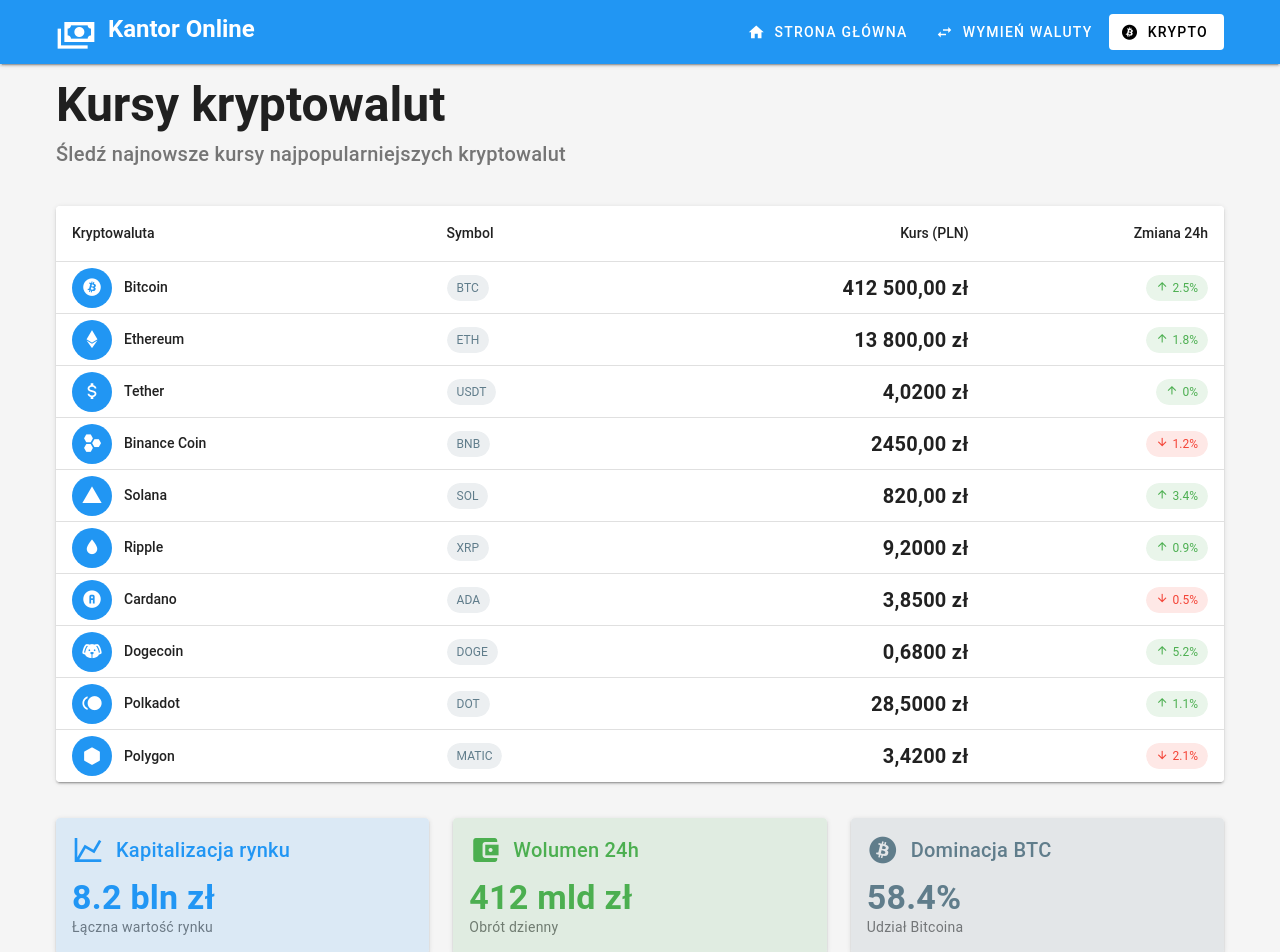
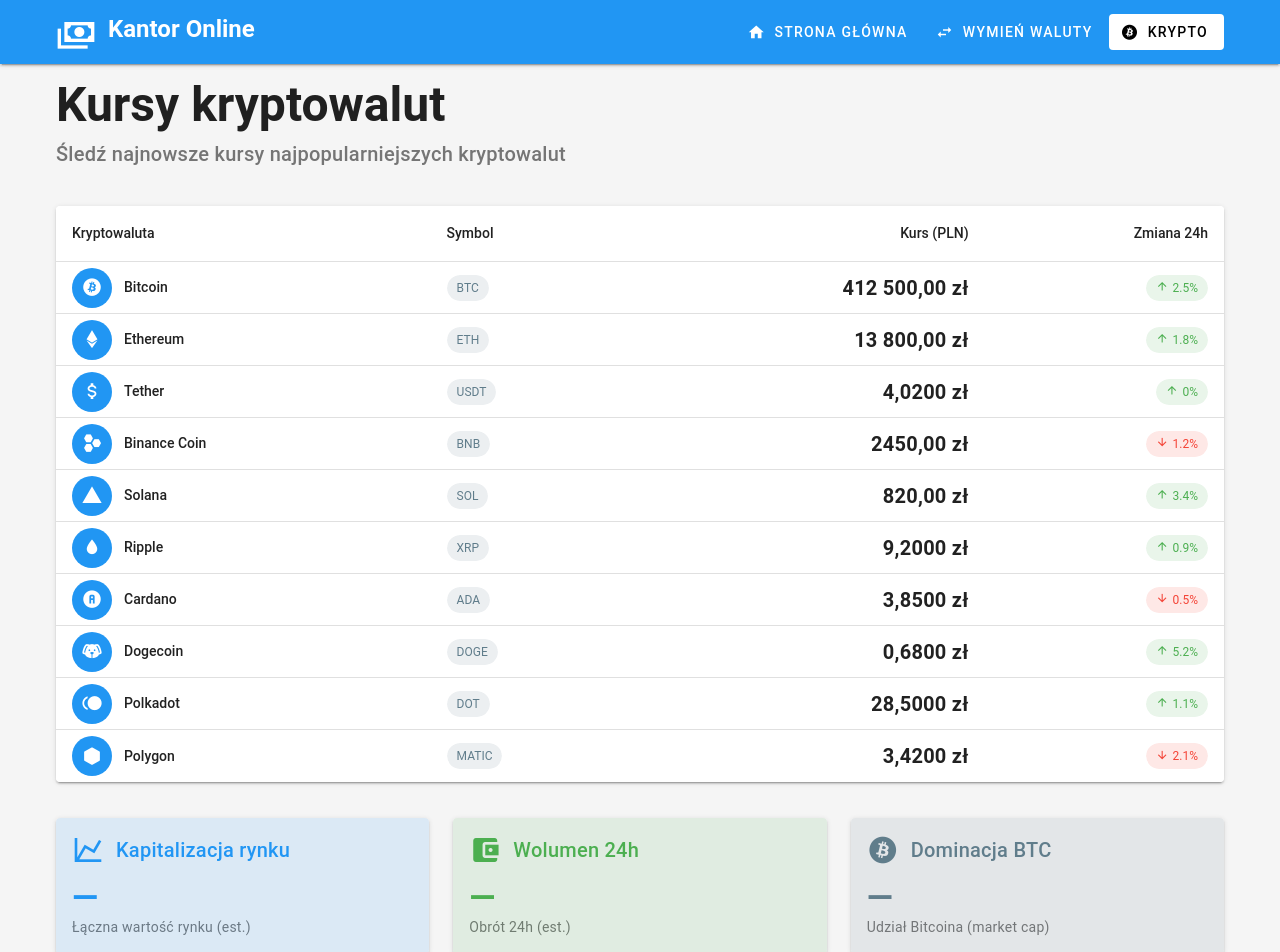
Before and after one commit to hbartek230/exchange-service-fe, a Vue app: page /krypto in a window 1280 px wide. Shown: the top 952 px of the page. Built offline with nearby package versions, Linux system fonts and the light colour scheme; no server answers.

Commit message:
review changes

```diff
--- a/src/App.vue
+++ b/src/App.vue
@@ -1,3 +1,13 @@
+<script setup>
+import { RouterLink } from 'vue-router'
+
+const navItems = [
+  { name: 'home', icon: 'mdi-home', text: 'Strona główna' },
+  { name: 'exchange', icon: 'mdi-swap-horizontal', text: 'Wymień waluty' },
+  { name: 'crypto', icon: 'mdi-bitcoin', text: 'Krypto' }
+]
+</script>
+
 <template>
   <v-app>
     <v-app-bar color="primary" elevation="2" prominent>
@@ -9,39 +19,21 @@
 
         <v-spacer></v-spacer>
 
-        <RouterLink :to="{ name: 'home' }" custom v-slot="{ navigate, href, isActive }">
+        <RouterLink
+          v-for="item in navItems"
+          :key="item.name"
+          :to="{ name: item.name }"
+          custom
+          v-slot="{ navigate, href, isActive }"
+        >
           <v-btn
             :href="href"
             @click="navigate"
             :variant="isActive ? 'flat' : 'text'"
             :color="isActive ? 'white' : ''"
-            prepend-icon="mdi-home"
+            :prepend-icon="item.icon"
           >
-            Strona główna
-          </v-btn>
-        </RouterLink>
-
-        <RouterLink :to="{ name: 'exchange' }" custom v-slot="{ navigate, href, isActive }">
-          <v-btn
-            :href="href"
-            @click="navigate"
-            :variant="isActive ? 'flat' : 'text'"
-            :color="isActive ? 'white' : ''"
-            prepend-icon="mdi-swap-horizontal"
-          >
-            Wymień waluty
-          </v-btn>
-        </RouterLink>
-
-        <RouterLink :to="{ name: 'crypto' }" custom v-slot="{ navigate, href, isActive }">
-          <v-btn
-            :href="href"
-            @click="navigate"
-            :variant="isActive ? 'flat' : 'text'"
-            :color="isActive ? 'white' : ''"
-            prepend-icon="mdi-bitcoin"
-          >
-            Krypto
+            {{ item.text }}
           </v-btn>
         </RouterLink>
       </v-container>
@@ -66,7 +58,3 @@
     </v-footer>
   </v-app>
 </template>
-
-<script setup>
-import { RouterLink } from 'vue-router'
-</script>
--- a/src/composables/useCurrencyData.js
+++ b/src/composables/useCurrencyData.js
@@ -157,6 +157,66 @@
     }
   ])
 
+  const marketStats = ref({
+    marketCapPLN: null,
+    volume24hPLN: null,
+    btcDominance: null,
+    updatedAt: null
+  })
+
+  const formatLargePLN = (value) => {
+    if (value === null || value === undefined) return '—'
+    const abs = Math.abs(value)
+    const sign = value < 0 ? '-' : ''
+    const units = [
+      { limit: 1e12, suffix: 'bln' },
+      { limit: 1e9, suffix: 'mld' },
+      { limit: 1e6, suffix: 'mln' },
+      { limit: 1e3, suffix: 'tys.' }
+    ]
+
+    for (const u of units) {
+      if (abs >= u.limit) {
+        return `${sign}${(abs / u.limit).toFixed(1)} ${u.suffix} zł`
+      }
+    }
+
+    return `${sign}${formatCurrency(value, 2)} zł`
+  }
+
+  const fetchMarketStats = async () => {
+    try {
+      const res = await fetch('https://api.coingecko.com/api/v3/global')
+      if (!res.ok) throw new Error('Failed to fetch market stats')
+      const json = await res.json()
+
+      const marketCapUSD = json?.data?.total_market_cap?.usd ?? null
+      const volumeUSD = json?.data?.total_volume?.usd ?? null
+      const btcDominance = json?.data?.market_cap_percentage?.btc ?? null
+
+      const usdEntry = currencies.value.find(c => c.code === 'USD')
+      const usdRate = usdEntry ? usdEntry.rate : null
+
+      if (marketCapUSD != null && usdRate != null) {
+        marketStats.value.marketCapPLN = marketCapUSD * usdRate
+      } else {
+        marketStats.value.marketCapPLN = null
+      }
+
+      if (volumeUSD != null && usdRate != null) {
+        marketStats.value.volume24hPLN = volumeUSD * usdRate
+      } else {
+        marketStats.value.volume24hPLN = null
+      }
+
+      marketStats.value.btcDominance = typeof btcDominance === 'number' ? btcDominance : null
+      marketStats.value.updatedAt = new Date().toISOString()
+    } catch (err) {
+      console.error('fetchMarketStats error:', err)
+    }
+  }
+
+
   const formatCurrency = (value, decimals = 2) => {
     return new Intl.NumberFormat('pl-PL', {
       minimumFractionDigits: decimals,
@@ -173,6 +233,10 @@
     currencies,
     cryptocurrencies,
     formatCurrency,
-    convertCurrency
+    convertCurrency,
+    // market stats & helpers
+    marketStats,
+    fetchMarketStats,
+    formatLargePLN
   }
 }
--- a/src/main.js
+++ b/src/main.js
@@ -5,9 +5,9 @@
 import 'vuetify/styles'
 
 import App from './App.vue'
-import HomePage from './view/HomePage.vue'
-import ExchangePage from './view/ExchangePage.vue'
-import CryptoPage from './view/CryptoPage.vue'
+import HomePage from './views/HomePage.vue'
+import ExchangePage from './views/ExchangePage.vue'
+import CryptoPage from './views/CryptoPage.vue'
 
 const vuetify = createVuetify({
   theme: {
--- a/src/view/CryptoPage.vue
+++ b/src/views/CryptoPage.vue
@@ -69,8 +69,8 @@
               <v-icon size="32" class="mr-3">mdi-chart-line</v-icon>
               <span class="text-h6 font-weight-medium">Kapitalizacja rynku</span>
             </div>
-            <p class="text-h4 font-weight-bold primary--text">8.2 bln zł</p>
-            <p class="text-body-2 text-grey-darken-1">Łączna wartość rynku</p>
+            <p class="text-h4 font-weight-bold primary--text">{{ formatLargePLN(marketStats.marketCapPLN) }}</p>
+            <p class="text-body-2 text-grey-darken-1">Łączna wartość rynku (est.)</p>
           </v-card-text>
         </v-card>
       </v-col>
@@ -82,8 +82,8 @@
               <v-icon size="32" class="mr-3">mdi-wallet</v-icon>
               <span class="text-h6 font-weight-medium">Wolumen 24h</span>
             </div>
-            <p class="text-h4 font-weight-bold success--text">412 mld zł</p>
-            <p class="text-body-2 text-grey-darken-1">Obrót dzienny</p>
+            <p class="text-h4 font-weight-bold success--text">{{ formatLargePLN(marketStats.volume24hPLN) }}</p>
+            <p class="text-body-2 text-grey-darken-1">Obrót 24h (est.)</p>
           </v-card-text>
         </v-card>
       </v-col>
@@ -95,8 +95,8 @@
               <v-icon size="32" class="mr-3">mdi-bitcoin</v-icon>
               <span class="text-h6 font-weight-medium">Dominacja BTC</span>
             </div>
-            <p class="text-h4 font-weight-bold secondary--text">58.4%</p>
-            <p class="text-body-2 text-grey-darken-1">Udział Bitcoina</p>
+            <p class="text-h4 font-weight-bold secondary--text">{{ marketStats.btcDominance ? marketStats.btcDominance.toFixed(1) + '%' : '—' }}</p>
+            <p class="text-body-2 text-grey-darken-1">Udział Bitcoina (market cap)</p>
           </v-card-text>
         </v-card>
       </v-col>
@@ -118,9 +118,15 @@
 </template>
 
 <script setup>
+import { onMounted } from 'vue'
 import { useCurrencyData } from '../composables/useCurrencyData'
 
-const { cryptocurrencies, formatCurrency } = useCurrencyData()
+const { cryptocurrencies, formatCurrency, marketStats, fetchMarketStats, formatLargePLN } = useCurrencyData()
+
+onMounted(() => {
+  fetchMarketStats()
+  setInterval(fetchMarketStats, 5 * 60 * 1000)
+})
 </script>
 
 <style scoped>
--- a/src/view/ExchangePage.vue
+++ b/src/views/ExchangePage.vue
@@ -33,7 +33,7 @@
                 variant="outlined"
                 density="comfortable"
                 hide-details
-                suffix="PLN"
+                :suffix="fromCurrency"
                 class="text-right"
               ></v-text-field>
             </v-col>
@@ -78,6 +78,7 @@
                 density="comfortable"
                 hide-details
                 readonly
+                :suffix="toCurrency"
                 class="text-right"
               ></v-text-field>
             </v-col>
@@ -128,10 +129,13 @@
   return allCurr
 })
 
-const allCurrencies = computed(() => [
-  ...currencies.value,
-  ...cryptocurrencies.value
-])
+const allCurrenciesMap = computed(() => {
+  const map = { 'PLN': { rate: 1 } }
+  ;[...currencies.value, ...cryptocurrencies.value].forEach(c => {
+    map[c.code] = c
+  })
+  return map
+})
 
 const fromCurrency = ref('PLN')
 const toCurrency = ref('USD')
@@ -139,15 +143,14 @@
 const toAmount = ref(0)
 
 const getRate = (code) => {
-  if (code === 'PLN') return 1
-  const currency = allCurrencies.value.find(c => c.code === code)
-  return currency ? currency.rate : 1
+  const entry = allCurrenciesMap.value[code]
+  return entry ? entry.rate : 1
 }
 
 const exchangeRate = computed(() => {
   const fromRate = getRate(fromCurrency.value)
   const toRate = getRate(toCurrency.value)
-  return toRate / fromRate
+  return toRate ? fromRate / toRate : 0
 })
 
 const calculate = () => {
@@ -157,13 +160,8 @@
 }
 
 const swapCurrencies = () => {
-  const temp = fromCurrency.value
-  fromCurrency.value = toCurrency.value
-  toCurrency.value = temp
-
-  const tempAmount = fromAmount.value
+  [fromCurrency.value, toCurrency.value] = [toCurrency.value, fromCurrency.value]
   fromAmount.value = toAmount.value
-  fromAmount.value = tempAmount
 }
 
 watch([fromCurrency, toCurrency, fromAmount], calculate, { immediate: true })
```
Also changed, not shown: src/views/HomePage.vue (renamed from src/view/HomePage.vue).
